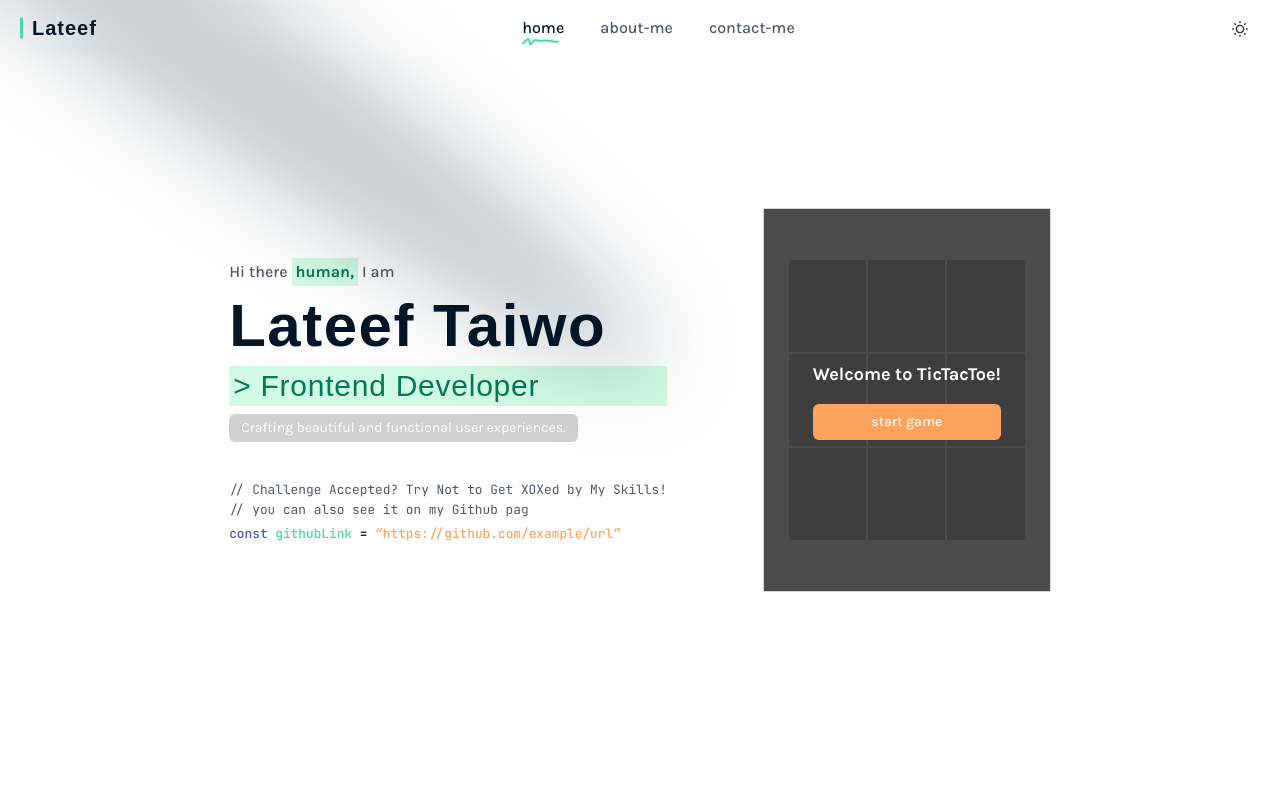
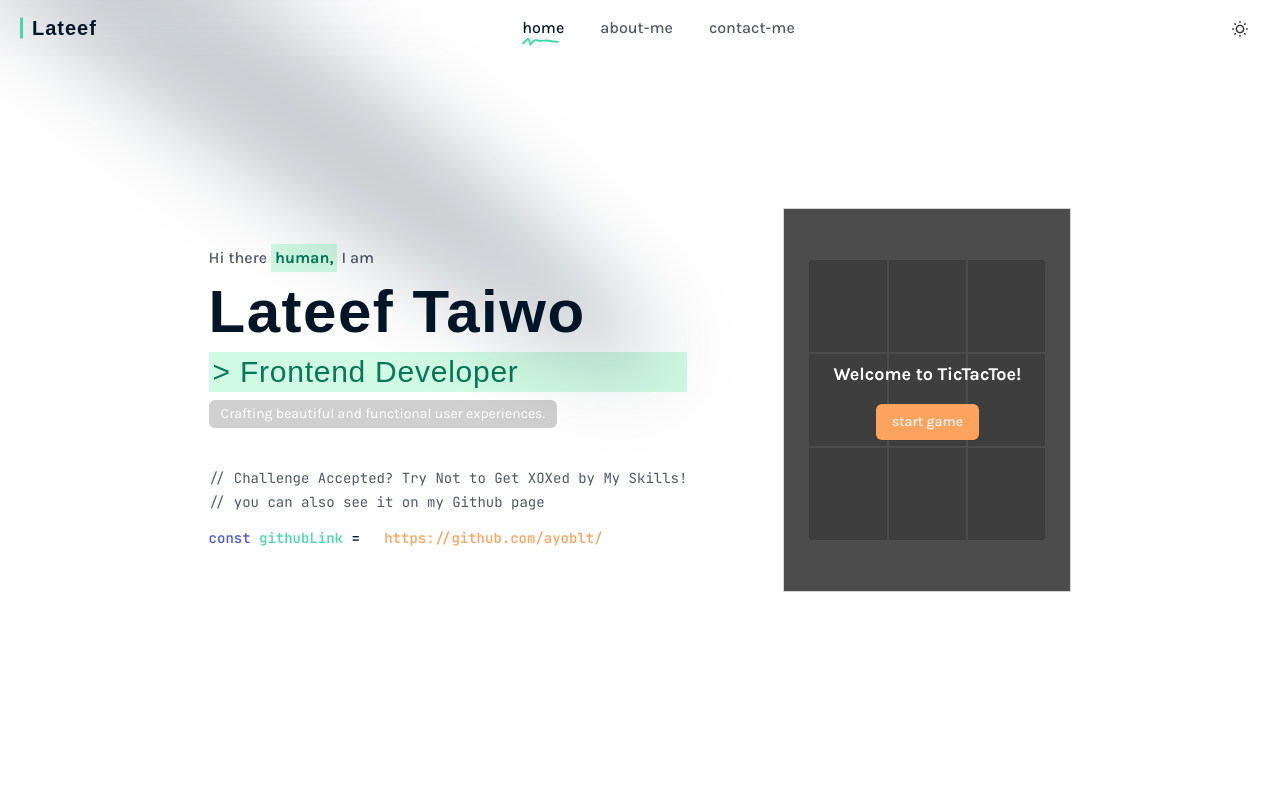
Before and after one commit to ayoblt/next-portfolio, a Next.js app: page / in a window 1280 px wide. Shown: the top 800 px of the page. Built offline with nearby package versions, Linux system fonts and the light colour scheme; a web font is replaced by a local one.

Commit message:
Fix: Hydration error, add github link to header

```diff
--- a/app/(root)/header.tsx
+++ b/app/(root)/header.tsx
@@ -14,6 +14,8 @@ import { Spotlight } from "@/components/ui/spotlight";
 import Wrapper from "@/components/wrapper";
 import { HeaderData } from "@/data/home/header";
 import { cn } from "@/lib/utils";
+import Link from "next/link";
+import { Button } from "@/components/ui/button";
 
 const Header = () => {
   return (
@@ -56,7 +58,7 @@ const Header = () => {
           </div>
           <div
             className={cn(
-              "mt-10 text-start text-xs md:text-small",
+              "mt-10 text-start text-xs md:text-sm",
               jetBrainsMono.className
             )}
           >
@@ -71,7 +73,15 @@ const Header = () => {
               <span className="text-accent">{HeaderData.github.const}</span>{" "}
               <span className="text-primary">{HeaderData.github.variable}</span>{" "}
               <span className="text-headerFg">{HeaderData.github.equal}</span>{" "}
-              <span className="text-secondary">{HeaderData.github.link}</span>
+              <Button
+                variant="link"
+                className="text-secondary text-xs md:text-sm"
+                asChild
+              >
+                <Link href={HeaderData.github.link}>
+                  {HeaderData.github.link}
+                </Link>
+              </Button>
             </div>
           </div>
         </div>
--- a/components/tic-tac-toe/index.tsx
+++ b/components/tic-tac-toe/index.tsx
@@ -10,7 +10,9 @@ const TicTacToe = () => {
   const [winner, setWinner] = useState<string | null>(null);
 
   const [playerTurn, setPlayerTurn] = useState(false);
-  const [squares, setSquares] = useState(() => {
+  const [squares, setSquares] = useState(Array(9).fill(null));
+
+  useEffect(() => {
     if (typeof window !== "undefined") {
       const savedState = localStorage.getItem("ticTacToeState");
       if (savedState) {
@@ -18,15 +20,16 @@ const TicTacToe = () => {
           squares: savedSquares,
           player: savedPlayer,
           playerTurn: savedPlayerTurn,
+          winner: savedWinner,
         } = JSON.parse(savedState);
         setGameStarted(true);
         setPlayerTurn(savedPlayerTurn);
         setPlayer(savedPlayer);
-        return savedSquares;
+        setWinner(savedWinner);
+        setSquares(savedSquares);
       }
     }
-    return Array(9).fill(null);
-  });
+  }, []);
 
   useEffect(() => {
     if (typeof window !== "undefined") {
@@ -126,7 +129,7 @@ const TicTacToe = () => {
           player && gameStarted && "invisible"
         )}
       />
-      <div className="absolute grid place-content-center inset-x-0 justify-center top-1/2 -translate-y-1/2 z-20 space-y-4">
+      <div className="absolute grid place-content-center place-items-center inset-x-0 justify-center top-1/2 -translate-y-1/2 z-20 space-y-4">
         {winner ? (
           <>
             <p className="font-semibold text-white text-lg">
@@ -136,7 +139,7 @@ const TicTacToe = () => {
                 ? "Draw"
                 : "Beat ya🤣😜! I won!!"}
             </p>
-            <p>You wanna go again?😜</p>
+            <p className="text-white">You wanna go again?😜</p>
             <Button variant="secondary" className="" onClick={handleWinner}>
               go again
             </Button>
--- a/data/home/header.ts
+++ b/data/home/header.ts
@@ -6,12 +6,12 @@ export const HeaderData = {
   subText: "Crafting responsive websites where technologies meet creativity",
   commentCodes: [
     "// Challenge Accepted? Try Not to Get XOXed by My Skills!",
-    "// you can also see it on my Github pag",
+    "// you can also see it on my Github page",
   ],
   github: {
     const: "const",
     variable: "githubLink",
     equal: "=",
-    link: `“https://github.com/example/url”`,
+    link: `https://github.com/ayoblt/`,
   },
 };
```
